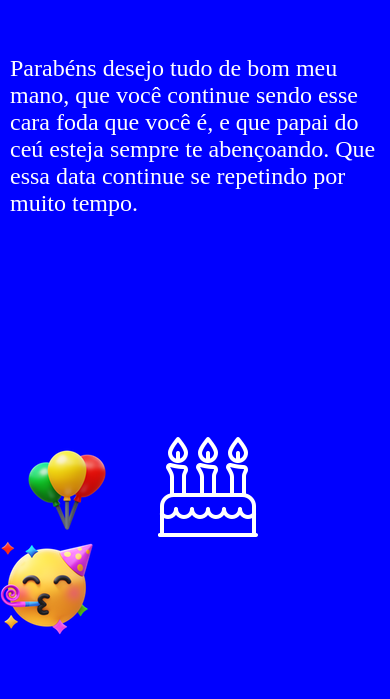
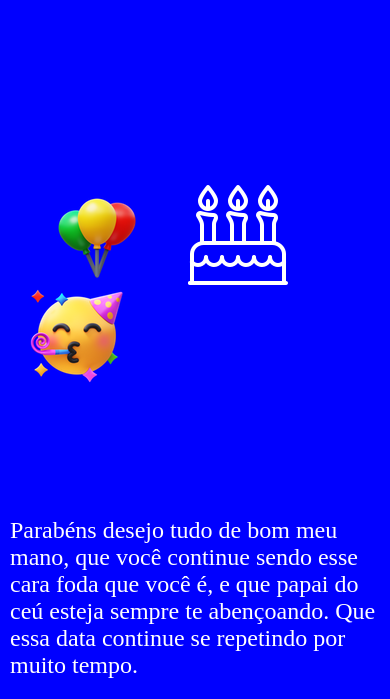
Before and after one commit to Natan-Paulo-dev/Parabens, a plain HTML site: page index.html in a window 390 px wide. Shown: the part 1033-1732 px from the top of the page. Before the commit the page ends 1672 px from the top, so only its background shows below. Drawn offline with Linux system fonts and the light colour scheme.

Commit message:
atualizando 1.0

```diff
--- a/index.html
+++ b/index.html
@@ -23,6 +23,12 @@
         <img src="midias/i9.jpg" alt="imagem9" class="i9">
         <img src="midias/i10.jpg" alt="imagem10" class="i10">
         <img src="midias/i11.jpg" alt="imagem11" class="i11">
+
+        <div class="gg">
+        <img src="midias/balao.png" alt="balao" class="imgbalao">
+        <img src="midias/bolo.png" alt="bolo" class="imgbolo">
+        <img src="midias/carafeliz.png" alt="cara">
+        </div>
     </div>
 
     <div class="textinho">
@@ -30,9 +36,7 @@
     </div>
 
     <footer>
-        <img src="midias/balao.png" alt="balao" class="imgbalao">
-        <img src="midias/bolo.png" alt="bolo" class="imgbolo">
-        <img src="midias/carafeliz.png" alt="cara">
+
     </footer>
 </body>
 </html>
--- a/style.css
+++ b/style.css
@@ -25,7 +25,6 @@ header{
 .textinho{
     font-size: 18pt;
     position: relative;
-    bottom: 200px;
     margin-left: 10px;
 }
 
@@ -53,6 +52,11 @@ header{
     position: relative;
     right: 200px;
     bottom: 140px;
+}
+
+.gg{
+    position: relative;
+    bottom: 100px;
 }
 
 .i4{
@@ -128,7 +132,8 @@ header{
     display: flex;
     flex-direction: column;
     align-items: center;
-    margin-left: 20px;
+    padding: 30px;
+
 }
 
 footer{
```
